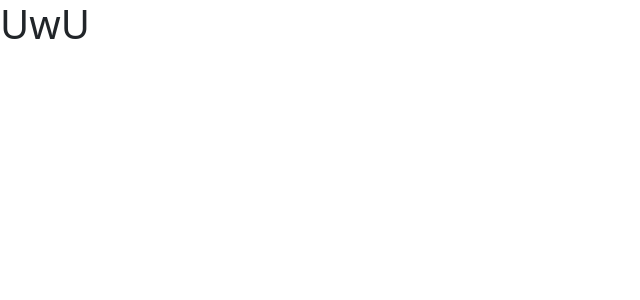
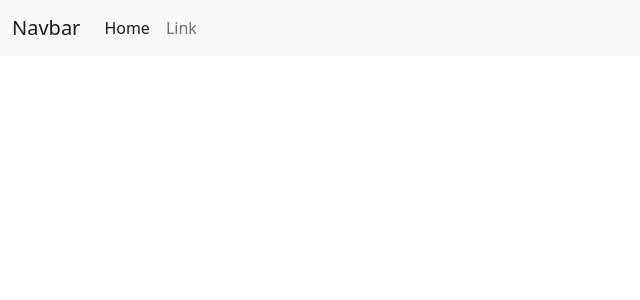
Before and after one commit to mattjgatsby/matts-portfolio, a React (Create React App) app: page / in a window 1280 px wide. Shown: the top 300 px of the page, without its empty margins (0-640 px from the left). Built offline with nearby package versions, Linux system fonts and the light colour scheme.

Commit message:
added basic navbar from bootstrap, imported it to app.js

```diff
--- a/src/App.js
+++ b/src/App.js
@@ -1,9 +1,10 @@
 import './App.css';
 import "bootstrap/dist/css/bootstrap.min.css";
+import Navbar from "./components/Navbar";
 
 function App() {
   return (
-   <h1>UwU</h1>
+   <Navbar/>
   );
 }
 
--- /dev/null
+++ b/src/components/Navbar.js
@@ -0,0 +1,40 @@
+import React from "react";
+
+const Navbar = () => {
+  return (
+    <nav className="navbar navbar-expand-lg bg-light">
+      <div className="container-fluid">
+        <a className="navbar-brand" href="#">
+          Navbar
+        </a>
+        <button
+          className="navbar-toggler"
+          type="button"
+          data-bs-toggle="collapse"
+          data-bs-target="#navbarSupportedContent"
+          aria-controls="navbarSupportedContent"
+          aria-expanded="false"
+          aria-label="Toggle navigation"
+        >
+          <span className="navbar-toggler-icon"></span>
+        </button>
+        <div className="collapse navbar-collapse" id="navbarSupportedContent">
+          <ul className="navbar-nav me-auto mb-2 mb-lg-0">
+            <li className="nav-item">
+              <a className="nav-link active" aria-current="page" href="#">
+                Home
+              </a>
+            </li>
+            <li className="nav-item">
+              <a className="nav-link" href="#">
+                Link
+              </a>
+            </li>
+          </ul>
+        </div>
+      </div>
+    </nav>
+  );
+};
+
+export default Navbar;
```
